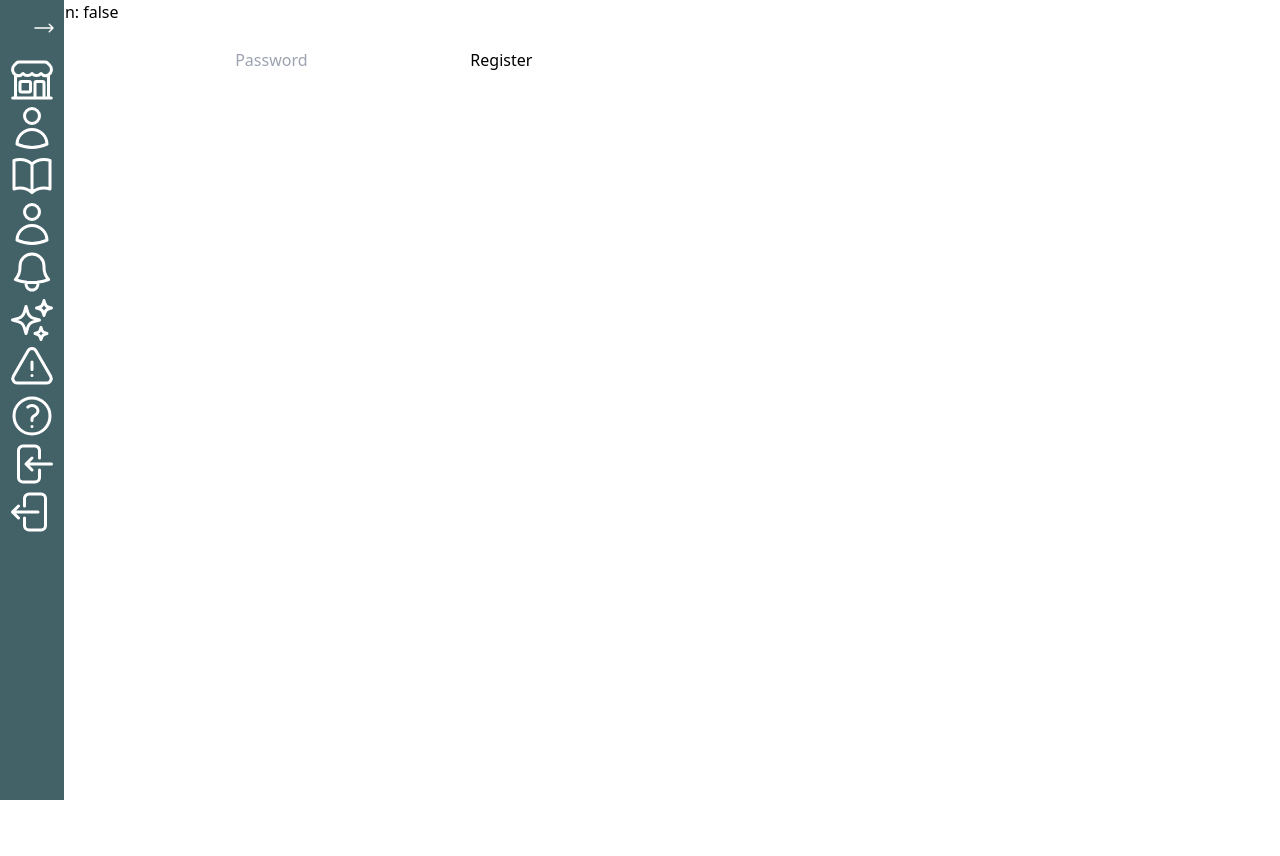
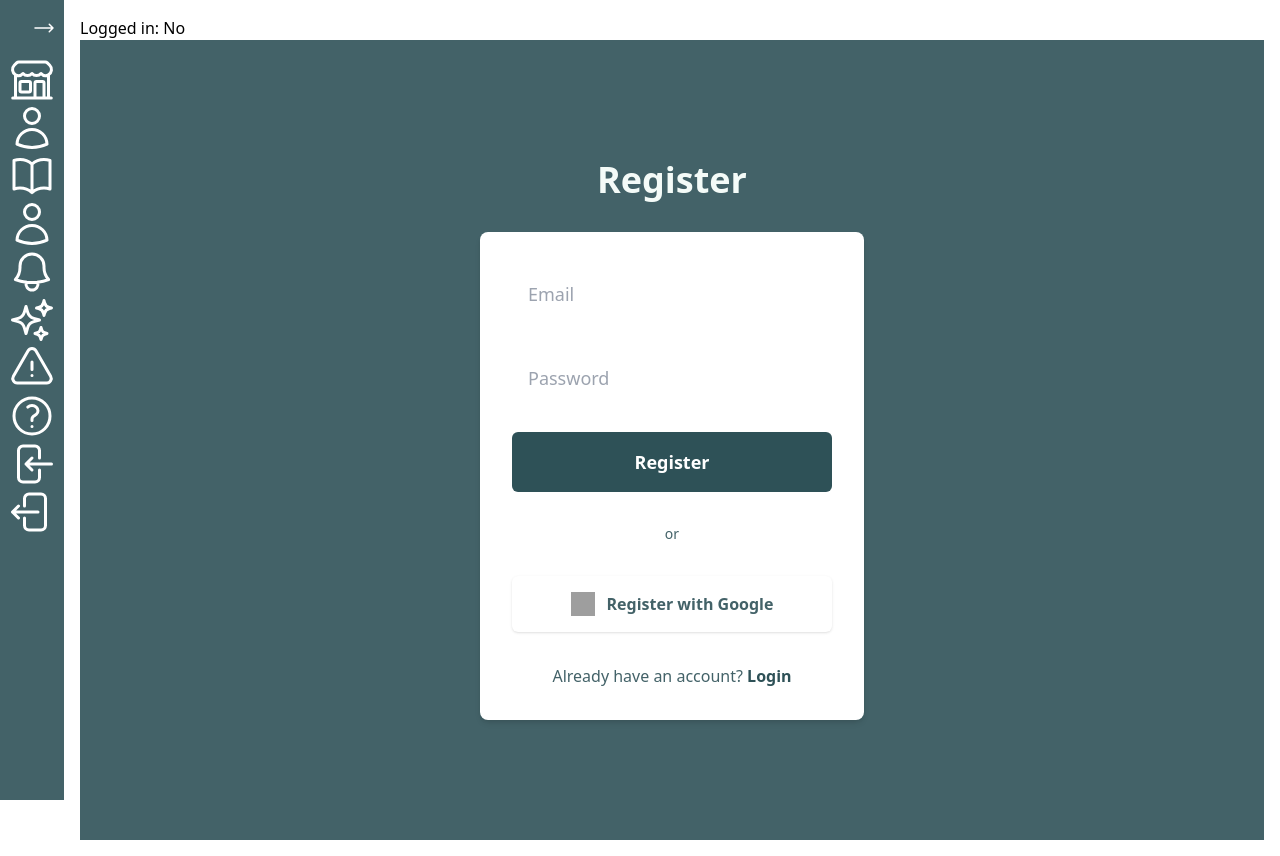
Before and after one commit to yunkaa19/QuietQuill-fe, a SvelteKit app in the folder my-app/: page /register in a window 1280 px wide. Before the commit the page ends 800 px from the top, so only its background shows below. Built offline with nearby package versions, Linux system fonts and the light colour scheme; no server answers; grey boxes are pictures that could not be loaded.

Commit message:
log in/register page done

```diff
--- a/my-app/src/routes/+layout.svelte
+++ b/my-app/src/routes/+layout.svelte
@@ -39,12 +39,20 @@
         }
     });
 </script>
-<Navbar />
+
+<div class="flex min-h-screen">
+    <!-- Sidebar with potential to overlay content when expanded -->
+    <Navbar class="fixed inset-y-0 left-0 z-40 w-16 md:w-64 flex-shrink-0 overflow-y-auto transition-width duration-300" />
+
+    <!-- Content Area, aligned next to the non-expanded sidebar -->
+    <div class="flex-1 min-h-screen ml-16 p-4">
         {#if loading}
             <div>Loading...</div>
         {:else}
             <div>
-        Logged in: {loggedIn}
+                Logged in: {loggedIn ? 'Yes' : 'No'}
                 <slot />
             </div>
         {/if}
+    </div>
+</div>
--- a/my-app/src/routes/+layout.ts
+++ b/my-app/src/routes/+layout.ts
@@ -1,6 +1,11 @@
 import  { initializeFirebase, auth} from "$lib/firebase.client.js";
 import { browser} from "$app/environment";
 import { onAuthStateChanged } from "firebase/auth";
+
+
+export const ssr = true
+export const csr = true
+export const prerender = false
 
 
 
--- a/my-app/src/routes/login/+page.svelte
+++ b/my-app/src/routes/login/+page.svelte
@@ -56,16 +56,26 @@
 </script>
 
 
-<div class="login-form">
-    <h1>Login</h1>
-    <form on:submit={loginWithMail}>
-        <input bind:value={email} type="text" placeholder="Email" />
-        <input bind:value={password} type="password" placeholder="Password" />
-        <button type="submit">Login</button>
-    </form>
-
-    <div>or</div>
-
-    <button on:click={loginWithGoogle}>Login with Google</button>
-    <div>Don't you have an account? <a href="/register"> Register</a></div>
+<div class="flex flex-col items-center justify-center min-h-screen bg-bgColor text-textColor">
+    <h1 class="mb-8 text-4xl font-bold">Login</h1>
+    <div class="w-full max-w-sm p-8 space-y-8 bg-white rounded-lg shadow-md">
+        <form class="space-y-6" on:submit|preventDefault={loginWithMail}>
+            <input class="w-full p-4 text-lg text-bgColor text-gray-700 border-gray-300 rounded-md focus:ring-blue-500 focus:border-blue-500"
+                   bind:value={email} type="email" placeholder="Email" required />
+            <input class="w-full p-4 text-lg text-bgColor text-gray-700 border-gray-300 rounded-md focus:ring-blue-500 focus:border-blue-500"
+                   bind:value={password} type="password" placeholder="Password" required />
+            <button class="w-full p-4 text-lg font-semibold text-white bg-CTA rounded-md hover:bg-CTA-Hover"
+                    type="submit">Login</button>
+        </form>
+        <div class="text-sm text-center text-bgColor">or</div>
+        <button class="text-bgColor flex items-center justify-center w-full p-4 font-semibold text-gray-700 bg-white rounded-md shadow hover:shadow-md"
+                on:click={loginWithGoogle}>
+            <img src="src/lib/images/google.svg" alt="Google logo" class="w-6 h-6 mr-3">
+            Login with Google
+        </button>
+        <div class="text-center text-bgColor">
+            Don't you have an account?
+            <a href="/register" class="font-semibold text-CTA hover:text-CTA-Hover">Register</a>
+        </div>
+    </div>
 </div>
--- a/my-app/src/routes/register/+page.svelte
+++ b/my-app/src/routes/register/+page.svelte
@@ -1,37 +1,82 @@
 <script lang="ts">
+    import { session } from '$lib/session';
     import { auth } from '$lib/firebase.client';
-    import { createUserWithEmailAndPassword } from 'firebase/auth';
+    import {
+        GoogleAuthProvider,
+        signInWithPopup,
+        createUserWithEmailAndPassword,
+        type UserCredential
+    } from 'firebase/auth';
     import { goto } from '$app/navigation';
-    import { session } from '$lib/session';
 
     let email: string = '';
     let password: string = '';
 
-    async function handleRegister() {
+    async function registerWithEmail() {
         await createUserWithEmailAndPassword(auth, email, password)
+            .then((result) => {
+                const { user }: UserCredential = result;
+                session.set({
+                    loggedIn: true,
+                    user: {
+                        displayName: user?.displayName,
+                        email: user?.email,
+                        photoURL: user?.photoURL,
+                        uid: user?.uid
+                    }
+                });
+                goto('/');
+            })
+            .catch((error) => {
+                return error;
+            });
+    }
+
+    async function registerWithGoogle() {
+        const provider = new GoogleAuthProvider();
+        await signInWithPopup(auth, provider)
             .then((result) => {
                 const { user } = result;
                 session.update((cur: any) => {
                     return {
                         ...cur,
-                        user,
                         loggedIn: true,
-                        loading: false
+                        user: {
+                            displayName: user?.displayName,
+                            email: user?.email,
+                            photoURL: user?.photoURL,
+                            uid: user?.uid
+                        }
                     };
                 });
                 goto('/');
             })
             .catch((error) => {
-                throw new Error(error);
+                return error;
             });
     }
 </script>
 
-<div class="register-form">
-    <form on:submit={handleRegister}>
-        <h2>Register</h2>
-        <input bind:value={email} type="text" placeholder="Email" />
-        <input bind:value={password} type="password" placeholder="Password" />
-        <button type="submit">Register</button>
-    </form>
+<div class="flex flex-col items-center justify-center min-h-screen bg-bgColor text-textColor">
+    <h1 class="mb-8 text-4xl font-bold">Register</h1>
+    <div class="w-full max-w-sm p-8 space-y-8 bg-white rounded-lg shadow-md">
+        <form class="space-y-6" on:submit|preventDefault={registerWithEmail}>
+            <input class="w-full p-4 text-lg text-bgColor text-gray-700 border-gray-300 rounded-md focus:ring-blue-500 focus:border-blue-500"
+                   bind:value={email} type="email" placeholder="Email" required />
+            <input class="w-full p-4 text-lg text-bgColor text-gray-700 border-gray-300 rounded-md focus:ring-blue-500 focus:border-blue-500"
+                   bind:value={password} type="password" placeholder="Password" required />
+            <button class="w-full p-4 text-lg font-semibold text-white bg-CTA rounded-md hover:bg-CTA-Hover"
+                    type="submit">Register</button>
+        </form>
+        <div class="text-sm text-center text-bgColor">or</div>
+        <button class="text-bgColor flex items-center justify-center w-full p-4 font-semibold text-gray-700 bg-white rounded-md shadow hover:shadow-md"
+                on:click={registerWithGoogle}>
+            <img src="src/lib/images/google.svg" alt="Google logo" class="w-6 h-6 mr-3">
+            Register with Google
+        </button>
+        <div class="text-center text-bgColor">
+            Already have an account?
+            <a href="/login" class="font-semibold text-CTA hover:text-CTA-Hover">Login</a>
+        </div>
+    </div>
 </div>
```
Also changed, not shown: my-app/src/lib/images/google.svg (added). Lines whose indentation alone changed are shown as unchanged.
